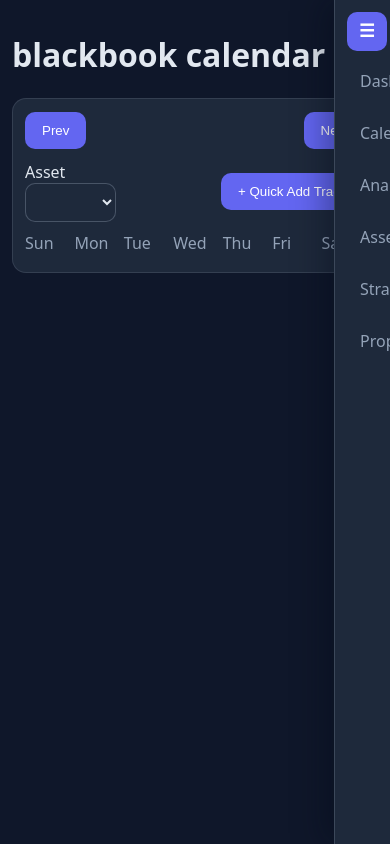
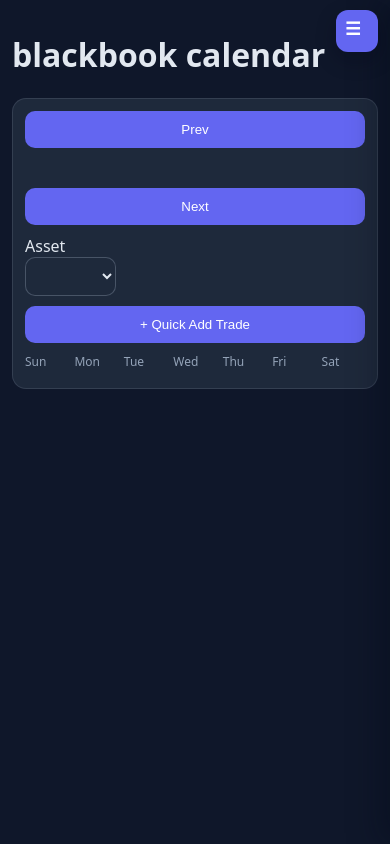
Before and after one commit to Ian-BM/blackbook, a Django app: page /calendar/ in a window 390 px wide. Run offline with Django 4.2, Linux system fonts and the light colour scheme; the visitor is signed in with stand-in values (Sample User, id 1); data that the repository does not hold is empty.

Commit message:
Polish mobile app navigation and responsive layout.
Improve internal app mobile responsiveness across system pages, refine drawer behavior and controls, and align responsive styling for charts, forms, and sidebar interactions.

Made-with: Cursor

```diff
--- a/static/css/styles.css
+++ b/static/css/styles.css
@@ -69,6 +69,12 @@ a { color: inherit; text-decoration: none; }
   margin-top: 16px;
 }
 
+.panel canvas {
+  width: 100% !important;
+  max-width: 100%;
+  min-height: 220px;
+}
+
 .section-head,
 .calendar-head {
   display: flex;
@@ -90,6 +96,7 @@ a { color: inherit; text-decoration: none; }
   top: 0;
   height: 100vh;
   transition: var(--transition);
+  overflow-y: auto;
 }
 .sidebar a,
 .sidebar button {
@@ -291,6 +298,10 @@ input:focus, select:focus, textarea:focus {
   font-weight: 700;
 }
 
+.mobile-nav-toggle {
+  display: none;
+}
+
 .sidebar-logout { margin-top: auto; }
 .sidebar-logout-btn {
   width: 100%;
@@ -312,6 +323,13 @@ input:focus, select:focus, textarea:focus {
   .cards,
   .charts,
   .trade-form { grid-template-columns: 1fr; }
+  .section-head,
+  .calendar-head {
+    flex-wrap: wrap;
+  }
+  .row-actions {
+    flex-wrap: wrap;
+  }
   .container {
     margin: 12px auto;
     padding: 0 12px;
@@ -331,23 +349,78 @@ input:focus, select:focus, textarea:focus {
     width: 98vw;
     max-height: 90vh;
     overflow: auto;
+    padding: 14px;
   }
   .sidebar {
     position: fixed;
     right: 0;
     top: 0;
-    transform: translateX(calc(100% - 56px));
-    z-index: 40;
+    transform: translateX(100%);
+    z-index: 70;
     width: 260px;
+    height: 100dvh;
     border-left: 1px solid rgba(148, 163, 184, 0.25);
     box-shadow: -10px 0 30px rgba(2, 8, 23, 0.35);
+    padding-top: 56px;
   }
   .sidebar.open { transform: translateX(0); }
-  .sidebar #toggleSidebar {
-    align-self: flex-start;
-    min-width: 40px;
-    padding: 8px 10px;
+  .mobile-nav-toggle {
+    display: inline-flex;
+    position: fixed;
+    right: 12px;
+    top: 10px;
+    z-index: 80;
+    min-width: 42px;
+    min-height: 42px;
+    padding: 8px;
     background: var(--accent);
     color: #fff;
+    border-color: transparent;
+    border-radius: 12px;
+    box-shadow: 0 8px 20px rgba(2, 8, 23, 0.3);
+  }
+  .sidebar a,
+  .sidebar .sidebar-logout-btn,
+  .sidebar #modeSwitch {
+    margin-right: 6px;
+    min-height: 42px;
+    display: flex;
+    align-items: center;
+  }
+  .cards .card h3,
+  .panel h2,
+  .panel h3 {
+    margin-top: 0;
+  }
+  .panel canvas {
+    min-height: 180px;
+  }
+  .weekdays {
+    font-size: 12px;
+  }
+  .calendar-cell small {
+    font-size: 11px;
+  }
+  .analytics-cards {
+    grid-template-columns: 1fr 1fr;
   }
 }
+
+@media (max-width: 560px) {
+  .analytics-cards {
+    grid-template-columns: 1fr;
+  }
+  .trade-form {
+    grid-template-columns: 1fr;
+  }
+  .modal-actions {
+    flex-direction: column;
+  }
+  .row-actions {
+    flex-direction: column;
+  }
+  .calendar-head button,
+  .section-head button {
+    width: 100%;
+  }
+}
--- a/static/js/common.js
+++ b/static/js/common.js
@@ -58,8 +58,17 @@ function initSidebar() {
     });
     sidebar.querySelectorAll("a").forEach((link) => {
       link.addEventListener("click", () => {
-        if (window.innerWidth <= 900) sidebar.classList.remove("open");
+        if (window.innerWidth <= 900) {
+          sidebar.classList.remove("open");
+        }
       });
+    });
+    document.addEventListener("click", (e) => {
+      if (window.innerWidth > 900) return;
+      if (!sidebar.classList.contains("open")) return;
+      if (toggle.contains(e.target)) return;
+      if (sidebar.contains(e.target)) return;
+      sidebar.classList.remove("open");
     });
   }
   const modeSwitch = document.getElementById("modeSwitch");
--- a/templates/analytics.html
+++ b/templates/analytics.html
@@ -8,7 +8,7 @@
     <script src="https://cdn.jsdelivr.net/npm/chart.js"></script>
     <script src="https://cdn.jsdelivr.net/npm/animejs@3.2.1/lib/anime.min.js"></script>
 </head>
-<body class="dark-mode">
+<body class="dark-mode app-page page-analytics">
     <div class="app-shell">
         <main class="main-content container analytics-page">
             <h1>Analytics</h1>
@@ -50,8 +50,8 @@
                 </div>
             </section>
         </main>
+        <button id="toggleSidebar" class="mobile-nav-toggle" type="button" aria-label="Toggle navigation">☰</button>
         <aside id="sidebar" class="sidebar right">
-            <button id="toggleSidebar" type="button">⇤</button>
             <a href="/dashboard/"><span>Dashboard</span></a>
             <a href="/calendar/"><span>Calendar</span></a>
             <a href="/analytics/"><span>Analytics</span></a>
--- a/templates/assets.html
+++ b/templates/assets.html
@@ -7,7 +7,7 @@
     <link rel="stylesheet" href="/static/css/styles.css">
     <script src="https://cdn.jsdelivr.net/npm/animejs@3.2.1/lib/anime.min.js"></script>
 </head>
-<body class="dark-mode">
+<body class="dark-mode app-page page-assets">
     <div class="app-shell">
     <main class="main-content container">
         <h1>assets</h1>
@@ -29,8 +29,8 @@
             <ul id="assetList"></ul>
         </section>
     </main>
+    <button id="toggleSidebar" class="mobile-nav-toggle" aria-label="Toggle navigation">☰</button>
     <aside id="sidebar" class="sidebar right">
-        <button id="toggleSidebar" aria-label="Toggle navigation">☰</button>
         <a href="/dashboard/"><span>Dashboard</span></a>
             <a href="/calendar/"><span>Calendar</span></a>
             <a href="/analytics/"><span>Analytics</span></a>
--- a/templates/calendar.html
+++ b/templates/calendar.html
@@ -8,7 +8,7 @@
     <script src="https://cdn.jsdelivr.net/npm/dayjs@1/dayjs.min.js"></script>
     <script src="https://cdn.jsdelivr.net/npm/animejs@3.2.1/lib/anime.min.js"></script>
 </head>
-<body class="dark-mode">
+<body class="dark-mode app-page page-calendar">
     <div class="app-shell">
     <main class="main-content container">
         <h1>blackbook calendar</h1>
@@ -30,8 +30,8 @@
             <div id="calendarGrid" class="calendar-grid"></div>
         </section>
     </main>
+    <button id="toggleSidebar" class="mobile-nav-toggle" aria-label="Toggle navigation">☰</button>
     <aside id="sidebar" class="sidebar right">
-        <button id="toggleSidebar" aria-label="Toggle navigation">☰</button>
         <a href="/dashboard/"><span>Dashboard</span></a>
             <a href="/calendar/"><span>Calendar</span></a>
         <a href="/analytics/"><span>Analytics</span></a>
--- a/templates/dashboard.html
+++ b/templates/dashboard.html
@@ -8,7 +8,7 @@
     <script src="https://cdn.jsdelivr.net/npm/chart.js"></script>
     <script src="https://cdn.jsdelivr.net/npm/animejs@3.2.1/lib/anime.min.js"></script>
 </head>
-<body class="dark-mode">
+<body class="dark-mode app-page page-dashboard">
     <div class="app-shell">
         <main class="main-content container">
             <h1>blackbook</h1>
@@ -29,8 +29,8 @@
             </div>
         </section>
         </main>
+        <button id="toggleSidebar" class="mobile-nav-toggle" aria-label="Toggle navigation">☰</button>
         <aside id="sidebar" class="sidebar right">
-            <button id="toggleSidebar" aria-label="Toggle navigation">☰</button>
             <a href="/dashboard/"><span>Dashboard</span></a>
             <a href="/calendar/"><span>Calendar</span></a>
             <a href="/analytics/"><span>Analytics</span></a>
--- a/templates/day_detail.html
+++ b/templates/day_detail.html
@@ -8,7 +8,7 @@
     <script src="https://cdn.jsdelivr.net/npm/dayjs@1/dayjs.min.js"></script>
     <script src="https://cdn.jsdelivr.net/npm/animejs@3.2.1/lib/anime.min.js"></script>
 </head>
-<body class="dark-mode">
+<body class="dark-mode app-page page-day-detail">
     <div class="app-shell">
         <main class="main-content container">
             <h1>day detail</h1>
@@ -26,8 +26,8 @@
                 <div id="dayTrades"></div>
             </section>
         </main>
+        <button id="toggleSidebar" class="mobile-nav-toggle" aria-label="Toggle navigation">☰</button>
         <aside id="sidebar" class="sidebar right">
-            <button id="toggleSidebar" aria-label="Toggle navigation">☰</button>
             <a href="/dashboard/"><span>Dashboard</span></a>
             <a href="/calendar/"><span>Calendar</span></a>
             <a href="/analytics/"><span>Analytics</span></a>
--- a/templates/propfirm.html
+++ b/templates/propfirm.html
@@ -7,7 +7,7 @@
     <link rel="stylesheet" href="/static/css/styles.css">
     <script src="https://cdn.jsdelivr.net/npm/animejs@3.2.1/lib/anime.min.js"></script>
 </head>
-<body class="dark-mode">
+<body class="dark-mode app-page page-propfirm">
     <div class="app-shell">
         <main class="main-content container">
             <h1>propfirm mode</h1>
@@ -49,8 +49,8 @@
                 <div id="consistencyResult" class="preview"></div>
             </section>
         </main>
+        <button id="toggleSidebar" class="mobile-nav-toggle" aria-label="Toggle navigation">☰</button>
         <aside id="sidebar" class="sidebar right">
-            <button id="toggleSidebar" aria-label="Toggle navigation">☰</button>
             <a href="/dashboard/"><span>Dashboard</span></a>
             <a href="/calendar/"><span>Calendar</span></a>
             <a href="/analytics/"><span>Analytics</span></a>
--- a/templates/strategies.html
+++ b/templates/strategies.html
@@ -7,7 +7,7 @@
     <link rel="stylesheet" href="/static/css/styles.css">
     <script src="https://cdn.jsdelivr.net/npm/animejs@3.2.1/lib/anime.min.js"></script>
 </head>
-<body class="dark-mode">
+<body class="dark-mode app-page page-strategies">
     <div class="app-shell">
     <main class="main-content container">
         <h1>strategies</h1>
@@ -23,8 +23,8 @@
             <ul id="strategyList"></ul>
         </section>
     </main>
+    <button id="toggleSidebar" class="mobile-nav-toggle" aria-label="Toggle navigation">☰</button>
     <aside id="sidebar" class="sidebar right">
-        <button id="toggleSidebar" aria-label="Toggle navigation">☰</button>
         <a href="/dashboard/"><span>Dashboard</span></a>
             <a href="/calendar/"><span>Calendar</span></a>
             <a href="/analytics/"><span>Analytics</span></a>
```
Also changed, not shown: static/css/auth.css (+13 -0 lines), static/css/landing.css (+36 -0 lines).
